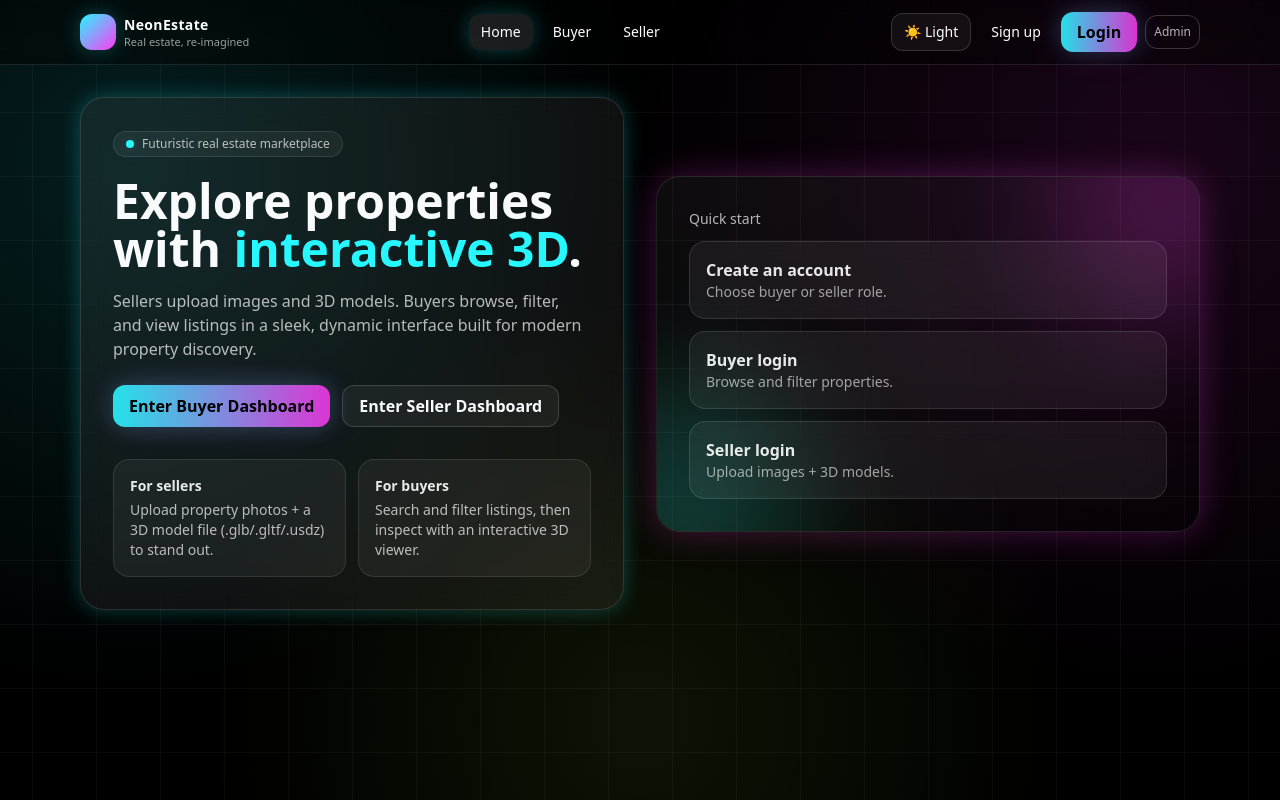
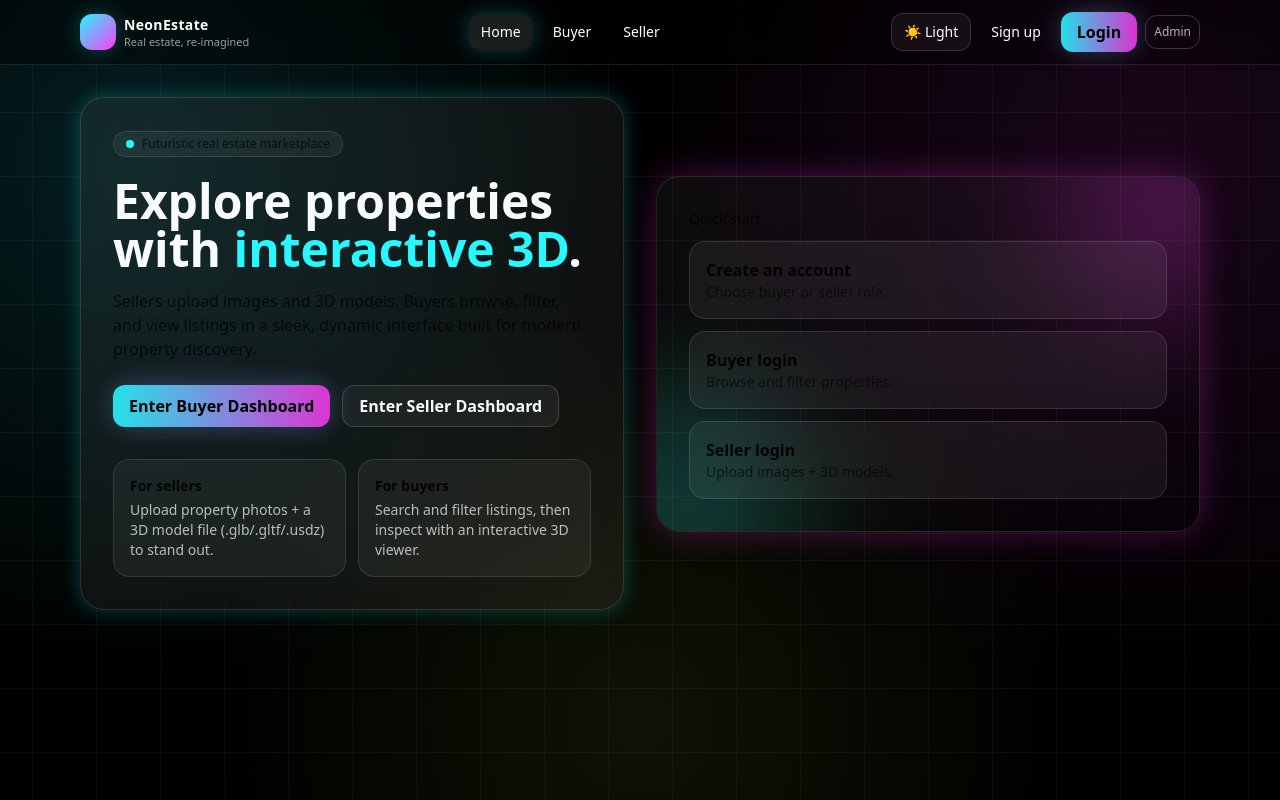
Before and after one commit to Shaz-muhammad/real-estate-3D, a React (Vite) app in the folder frontend/: page / in a window 1280 px wide. Built offline with nearby package versions, Linux system fonts and the light colour scheme.

Commit message:
Fix light mode text color on Home page

```diff
--- a/frontend/src/pages/Landing.jsx
+++ b/frontend/src/pages/Landing.jsx
@@ -5,17 +5,19 @@ export default function Landing() {
   return (
     <div className="grid gap-8 md:grid-cols-2 md:items-center">
       <div className="glass rounded-3xl p-8 shadow-glow">
-        <div className="inline-flex items-center gap-2 rounded-full border border-white/10 bg-white/5 px-3 py-1 text-xs text-white/70">
+        <div className="inline-flex items-center gap-2 rounded-full border border-white/10 bg-white/5 px-3 py-1 text-xs text-black/70">
           <span className="h-2 w-2 rounded-full bg-neon-cyan shadow-glow" />
           Futuristic real estate marketplace
         </div>
 
         <h1 className="mt-5 text-4xl font-semibold leading-tight md:text-5xl">
-          Explore properties with <span className="text-neon-cyan">interactive 3D</span>.
+          Explore properties with{" "}
+          <span className="text-neon-cyan">interactive 3D</span>.
         </h1>
-        <p className="mt-4 text-white/70">
-          Sellers upload images and 3D models. Buyers browse, filter, and view listings in a sleek,
-          dynamic interface built for modern property discovery.
+        <p className="mt-4 text-black/70">
+          Sellers upload images and 3D models. Buyers browse, filter, and view
+          listings in a sleek, dynamic interface built for modern property
+          discovery.
         </p>
 
         <div className="mt-6 flex flex-wrap gap-3">
@@ -32,14 +34,18 @@ export default function Landing() {
 
         <div className="mt-8 grid gap-3 text-sm text-white/70 sm:grid-cols-2">
           <div className="rounded-2xl border border-white/10 bg-white/5 p-4">
-            <div className="text-white/90 font-semibold">For sellers</div>
+            <div className="text-black/90 font-semibold">For sellers</div>
             <div className="mt-1">
-              Upload property photos + a 3D model file (.glb/.gltf/.usdz) to stand out.
+              Upload property photos + a 3D model file (.glb/.gltf/.usdz) to
+              stand out.
             </div>
           </div>
           <div className="rounded-2xl border border-white/10 bg-white/5 p-4">
-            <div className="text-white/90 font-semibold">For buyers</div>
-            <div className="mt-1">Search and filter listings, then inspect with an interactive 3D viewer.</div>
+            <div className="text-black/90 font-semibold">For buyers</div>
+            <div className="mt-1">
+              Search and filter listings, then inspect with an interactive 3D
+              viewer.
+            </div>
           </div>
         </div>
       </div>
@@ -49,19 +55,36 @@ export default function Landing() {
         <div className="absolute -left-20 -bottom-20 h-56 w-56 rounded-full bg-neon-cyan/20 blur-3xl" />
 
         <div className="relative">
-          <div className="text-sm text-white/70">Quick start</div>
+          <div className="text-sm text-black/70">Quick start</div>
           <div className="mt-3 grid gap-3">
-            <Link className="glass rounded-2xl p-4 hover:shadow-glow transition" to="/signup">
-              <div className="text-white/90 font-semibold">Create an account</div>
-              <div className="text-sm text-white/60">Choose buyer or seller role.</div>
+            <Link
+              className="glass rounded-2xl p-4 hover:shadow-glow transition"
+              to="/signup"
+            >
+              <div className="text-black/90 font-semibold">
+                Create an account
+              </div>
+              <div className="text-sm text-black/60">
+                Choose buyer or seller role.
+              </div>
             </Link>
-            <Link className="glass rounded-2xl p-4 hover:shadow-glow transition" to="/login/buyer">
-              <div className="text-white/90 font-semibold">Buyer login</div>
-              <div className="text-sm text-white/60">Browse and filter properties.</div>
+            <Link
+              className="glass rounded-2xl p-4 hover:shadow-glow transition"
+              to="/login/buyer"
+            >
+              <div className="text-black/90 font-semibold">Buyer login</div>
+              <div className="text-sm text-black/60">
+                Browse and filter properties.
+              </div>
             </Link>
-            <Link className="glass rounded-2xl p-4 hover:shadow-glow transition" to="/login/seller">
-              <div className="text-white/90 font-semibold">Seller login</div>
-              <div className="text-sm text-white/60">Upload images + 3D models.</div>
+            <Link
+              className="glass rounded-2xl p-4 hover:shadow-glow transition"
+              to="/login/seller"
+            >
+              <div className="text-black/90 font-semibold">Seller login</div>
+              <div className="text-sm text-black/60">
+                Upload images + 3D models.
+              </div>
             </Link>
           </div>
         </div>
```
